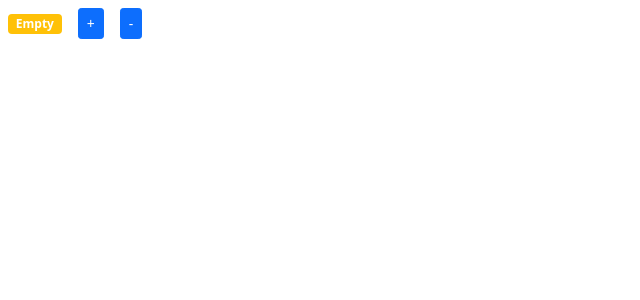
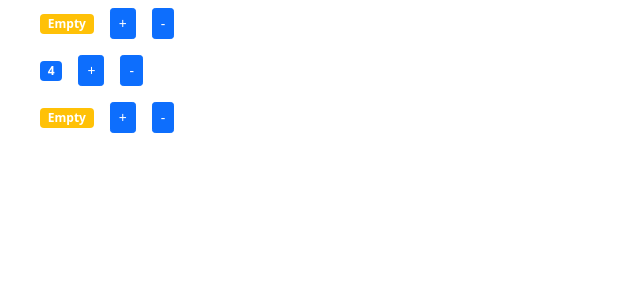
Before and after one commit to LisPavel/jsjunefrontdev, a React (Create React App) app in the folder module2/lessons-app/: page / in a window 1280 px wide. Shown: the top 300 px of the page, without its empty margins (0-640 px from the left). Built offline with nearby package versions, Linux system fonts and the light colour scheme.

Commit message:
added properties

```diff
--- a/module2/lessons-app/src/app.jsx
+++ b/module2/lessons-app/src/app.jsx
@@ -1,8 +1,8 @@
 import React from "react";
-import Counter from "./components/counter";
+import CountersList from "./components/countersList";
 
 const App = () => {
-  return <Counter />;
+  return <CountersList />;
 };
 
 export default App;
--- a/module2/lessons-app/src/components/counter.jsx
+++ b/module2/lessons-app/src/components/counter.jsx
@@ -1,37 +1,38 @@
 import React, { useState } from "react";
 
-const Counter = () => {
+const Counter = (props) => {
+  console.log(props);
   // let count = 2;
-  const [count, setCount] = useState(0);
+  const [value, setValue] = useState(props.value);
 
-  const formatCount = () => {
-    return count === 0 ? "Empty" : count;
+  const formatValue = () => {
+    return value === 0 ? "Empty" : value;
   };
 
   const getBadgeClasses = () => {
     let classes = "badge m-2 ";
-    classes += count === 0 ? "bg-warning" : "bg-primary";
+    classes += value === 0 ? "bg-warning" : "bg-primary";
     return classes;
   };
 
   const handleIncrement = (ev) => {
-    setCount((prevState) => prevState + 1);
+    setValue((prevState) => prevState + 1);
   };
 
   const handleDecrement = (ev) => {
-    setCount((prevState) => (prevState > 0 ? prevState - 1 : prevState));
+    setValue((prevState) => (prevState > 0 ? prevState - 1 : prevState));
   };
 
   return (
-    <>
-      <span className={getBadgeClasses()}>{formatCount()}</span>
+    <div>
+      <span className={getBadgeClasses()}>{formatValue()}</span>
       <button className="btn btn-primary btn-sm m-2" onClick={handleIncrement}>
         +
       </button>
       <button className="btn btn-primary btn-sm m-2" onClick={handleDecrement}>
         -
       </button>
-    </>
+    </div>
   );
 };
 
--- /dev/null
+++ b/module2/lessons-app/src/components/countersList.jsx
@@ -0,0 +1,19 @@
+import React from "react";
+import Counter from "./counter";
+
+const CountersList = () => {
+  const counters = [
+    { id: 0, value: 0 },
+    { id: 1, value: 4 },
+    { id: 2, value: 0 },
+  ];
+  return (
+    <ul>
+      {counters.map((count) => (
+        <Counter key={count.id} value={count.value} />
+      ))}
+    </ul>
+  );
+};
+
+export default CountersList;
```
